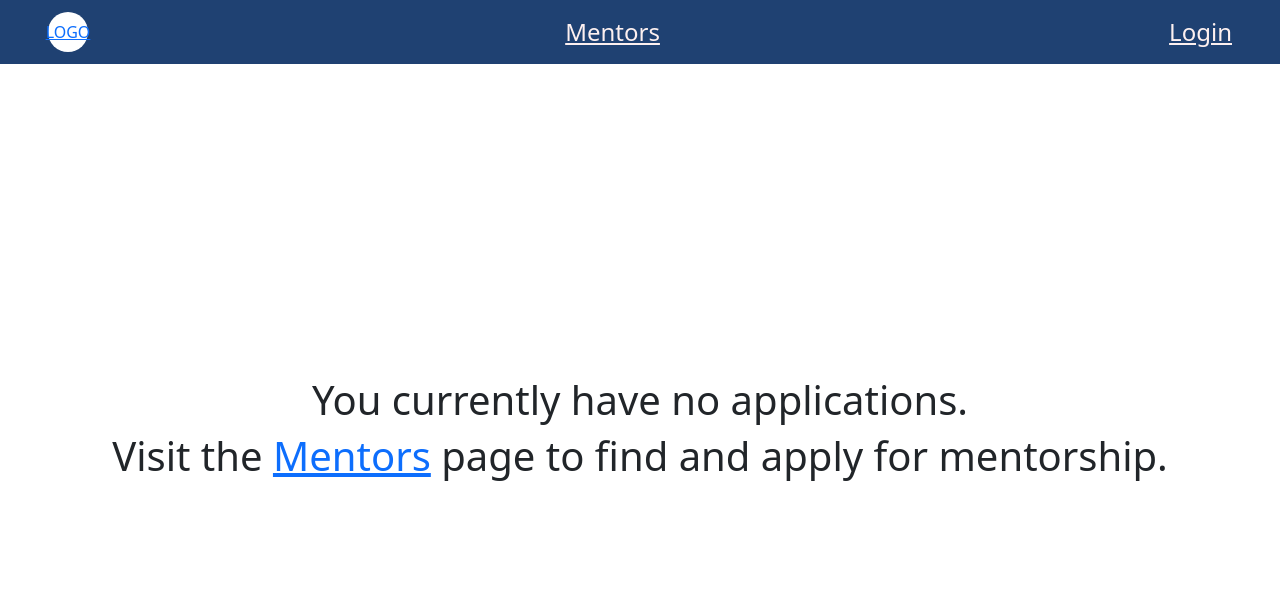
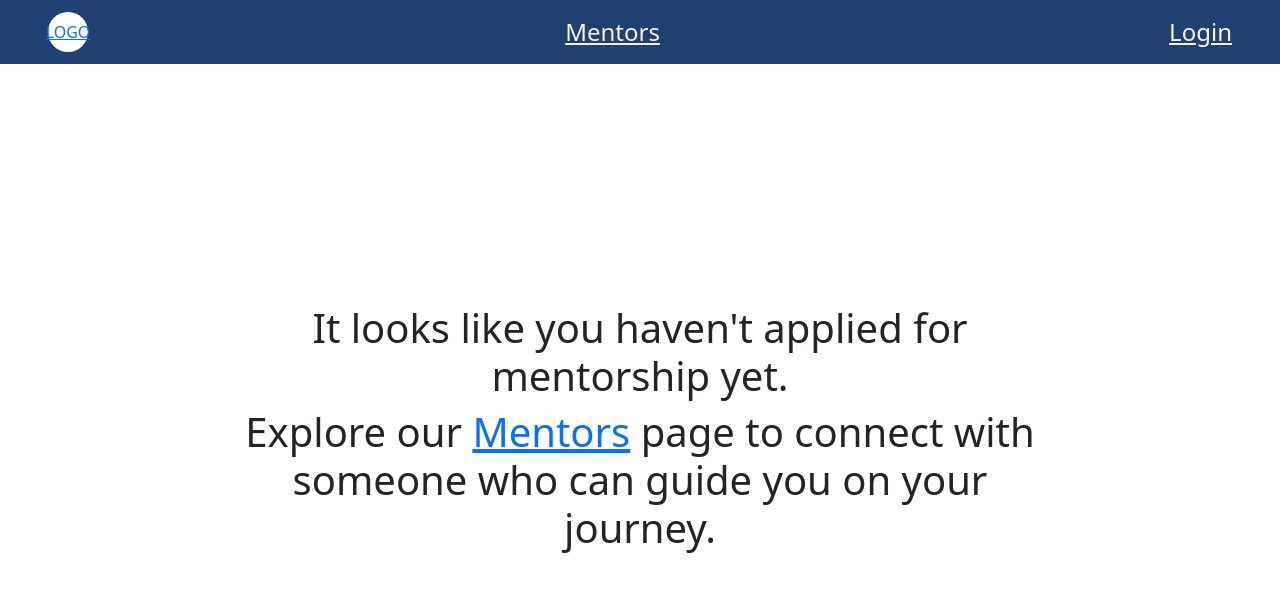
Before and after one commit to Mentorizon/mentorizon-client, a React (Create React App) app: page /applications in a window 1280 px wide. Shown: the top 592 px of the page. Built offline with nearby package versions, Linux system fonts and the light colour scheme; no server answers.

Commit message:
Improve message about the absence of applications

```diff
--- a/src/App.css
+++ b/src/App.css
@@ -328,4 +328,5 @@
 .full-screen-message {
   padding: 20px;
   box-sizing: border-box;
+  max-width: 70%;
 }
--- a/src/pages/Applications.tsx
+++ b/src/pages/Applications.tsx
@@ -87,8 +87,16 @@ const ApplicationsPage: React.FC = () => {
             ) : (
                 <div className="full-screen-message-wrapper">
                     <div className="full-screen-message">
-                        <h1>You currently have no applications.</h1>
-                        <h1>Visit the <Link to="/mentors">Mentors</Link> page to find and apply for mentorship.</h1>
+                        { AuthStorage.isAdmin()
+                            ? <h1>There are currently no applications.</h1>
+                            : AuthStorage.isMentor()
+                                ? <h1>There are no current applications. This could be a great time to update your mentor profile to attract mentees or check out some resources on how to be an effective mentor.</h1>
+                                : <>
+                                    <h1>It looks like you haven't applied for mentorship yet.</h1>
+                                    <h1>Explore our <Link to="/mentors">Mentors</Link> page to connect with someone who can guide you on your journey.</h1>
+                                </>
+                        }
+
                     </div>
                 </div>
             )}
```
